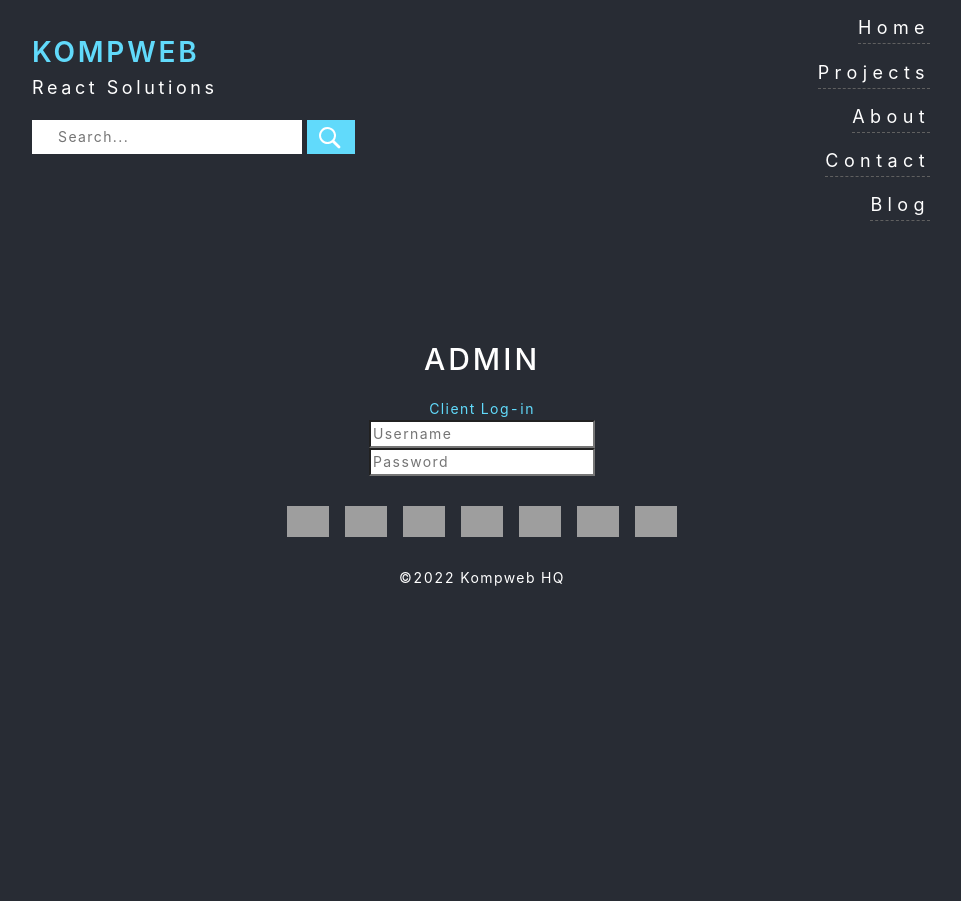
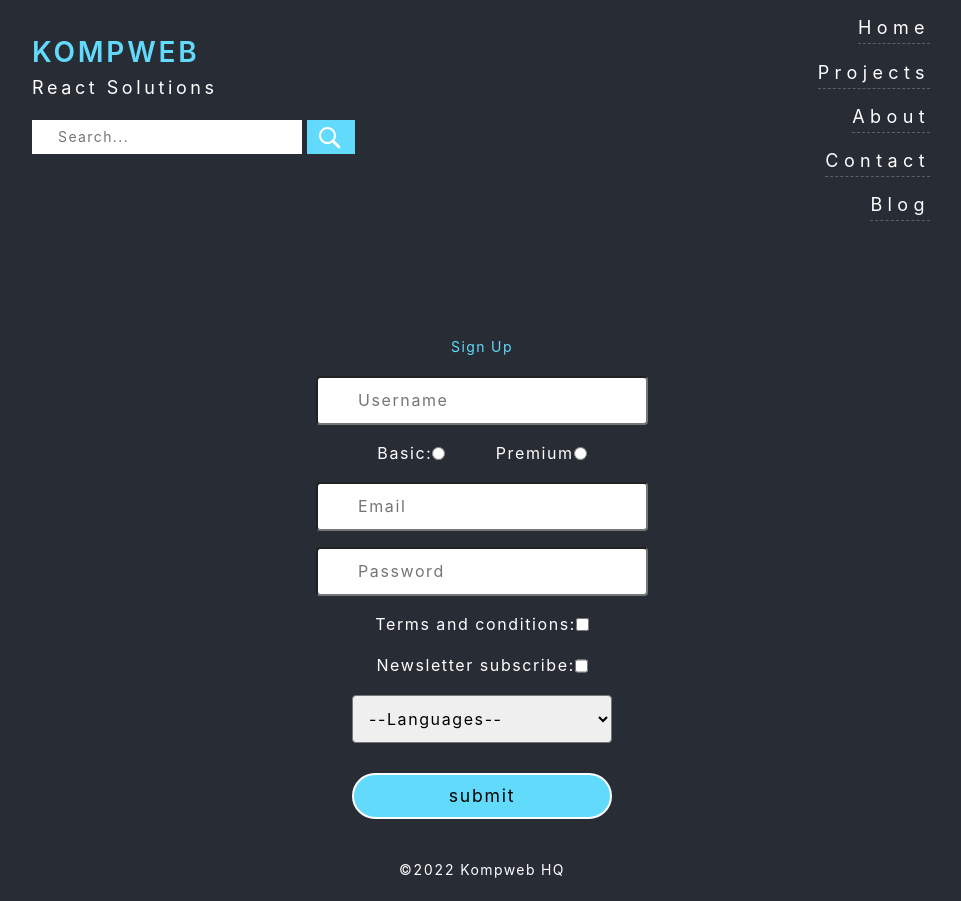
Before and after one commit to Kompweb/Kompweb, a React (Create React App) app in the folder Frontend/: page /admin in a window 1280 px wide. Shown: the whole page, without its empty margins (158-1119 px from the left). Before the commit the page ends 800 px from the top, so only its background shows below. Built offline with nearby package versions, Linux system fonts and the light colour scheme; grey boxes are pictures that could not be loaded.

Commit message:
sign up innitial commit

```diff
--- a/Frontend/package.json
+++ b/Frontend/package.json
@@ -21,7 +21,8 @@
     "react-router-dom": "^6.3.0",
     "react-scripts": "^5.0.1",
     "redux": "^4.2.0",
-    "web-vitals": "^2.1.4"
+    "web-vitals": "^2.1.4",
+    "yup": "^0.32.11"
   },
   "devDependencies": {
     "eslint-config-prettier": "^8.5.0",
--- a/Frontend/src/components/common/Login.js
+++ b/Frontend/src/components/common/Login.js
@@ -1,61 +1,233 @@
-// import React from 'react';
-import React, { useState } from 'react';
-import '../../styles/Login.css';
-import { LockOutlined, UserOutlined } from '@ant-design/icons';
+import React, { useState, useEffect } from 'react';
+import '../../styles/admin.css';
+import * as yup from 'yup';
 
-function App() {
-  const [user, setUser] = useState({ username: '', password: '' });
+const schema = yup.object().shape({
+  name: yup
+    .string()
+    .required('user is required')
+    .min(6, 'user needs to be 6 chars min'),
+  star: yup.string().oneOf(['wars', 'trek'], 'you must select a star'),
+  language: yup.string().oneOf(['1', '2', '3'], 'you must choose a language'),
+  agree: yup.boolean().oneOf([true], 'you must give away your data'),
+});
 
-  const handleChange = event => {
-    if (/^[a-zA-Z]+$/.test(event.target.value)) {
-      setUser({ ...user, [event.target.name]: event.target.value });
-    }
+// // Basic submit event handler and console.log to confirm form submitted
+// const formSubmit = e => {
+//   e.preventDefault();
+//   console.log('submitted');
+// };
+
+export default function App() {
+  const [form, setForm] = useState({
+    name: '',
+    password: '',
+    email: '',
+    star: '',
+    agree: false,
+    website: '',
+    language: '',
+  });
+
+  const [errors, setErrors] = useState({
+    name: '',
+    password: '',
+    email: '',
+    star: '',
+    agree: '',
+    website: '',
+    language: '',
+  });
+
+  const [disabled, setDisabled] = useState(true);
+
+  const setFormErrors = (name, value) => {
+    yup
+      .reach(schema, name)
+      .validate(value)
+      .then(() => setErrors({ ...errors, [name]: '' }))
+      .catch(err => setErrors({ ...errors, [name]: err.errors[0] }));
+  };
+  const change = event => {
+    const { checked, value, name, type } = event.target;
+    const valueToUse = type === 'checkbox' ? checked : value;
+    setFormErrors(name, valueToUse);
+    setForm({ ...form, [name]: valueToUse });
   };
 
-  const handleSubmit = event => {
-    event.preventDefault();
-    setUser({ username: '', password: '' });
-  };
+  useEffect(() => {
+    schema.isValid(form).then(valid => setDisabled(!valid));
+  }, [form]);
 
   return (
-    <div className="home-header">
-      {/* {console.log(user)} */}
-      <form onSubmit={event => handleSubmit(event)}>
+    <div className="admin-form">
+      <div style={{ color: 'red' }}>
+        <div>{errors.name}</div>
+        <div>{errors.star}</div>
+        <div>{errors.agree}</div>
+        <div>{errors.language}</div>
+      </div>
+      <div className="react-form">
+        <form>
           <label>
             <input
+              className="user-name"
+              onChange={change}
+              value={form.name}
+              name="name"
               type="text"
               placeholder="Username"
-            value={user.username}
-            onChange={event => handleChange(event)}
-            prefix={<UserOutlined className="site-form-item-icon" />}
             />
-          <br />
+          </label>
+          <div className="movies-checkbox">
+            <label>
+              Basic:
+              <input
+                onChange={change}
+                checked={form.star === 'trek'}
+                value="trek"
+                name="star"
+                type="radio"
+              />
             </label>
             <label>
+              Premium
               <input
-            type="password"
-            placeholder="Password"
-            value={user.password}
-            onChange={event => handleChange(event)}
-            prefix={<LockOutlined className="site-form-item-icon" />}
+                onChange={change}
+                checked={form.star === 'wars'}
+                value="wars"
+                name="star"
+                type="radio"
               />
             </label>
+          </div>
+
+          <label htmlFor="emailInput">
+            <input
+              className="user-name"
+              id="emailInput"
+              type="email"
+              name="email"
+              placeholder="Email"
+            />
+          </label>
+
+          <label htmlFor="passwordInput">
+            <input
+              className="user-name"
+              id="passwordInput"
+              type="password"
+              name="password"
+              placeholder="Password"
+            />
+          </label>
+          <div className="conditions">
+            <label htmlFor="termsInput">
+              Terms and conditions:
+              <input id="termsInput" type="checkbox" name="terms" />
+            </label>
+            <label>
+              Newsletter subscribe:
+              <input
+                onChange={change}
+                checked={form.agree}
+                name="agree"
+                type="checkbox"
+              />
+            </label>
+          </div>
+          <label>
+            <select onChange={change} value={form.language} name="language">
+              <option value="">--Languages--</option>
+              <option value="1">JavaScript</option>
+              <option value="2">Python</option>
+              <option value="3">Java</option>
+            </select>
+          </label>
           <br />
-        {/* <label>
-          <input type="checkbox" className="remembeP"></input>
-          Forgot password
-          <a className="login-form-forgot" href=""></a>
-        </label>
-        <button type="primary" htmlType="submit" className="login-btn">
-          Log in
-        </button>
-        <span>Or</span>
-        <a className="Register" href="/contact">
-          register now!
-        </a> */}
+          <button disabled={disabled}>submit</button>
         </form>
+      </div>
     </div>
   );
 }
 
-export default App;
+// export default function App() {
+//   // const [user, setUser] = useState({ username: '', password: '' });
+//   const [form, setForm] = useState({
+//     user: '',
+//     star: '',
+//     agree: false,
+//     language: '',
+//   });
+
+//   const change = event => {
+//     const { checked, value, name, type } = event.target;
+//     const valueToUse = type === 'checkbox' ? checked : value;
+//     setForm({ ...form, [name]: valueToUse });
+//   };
+
+//   // const [form, setForm] = useState({
+//   //   user: '',
+//   //   ageRange: '',
+//   //   state: '',
+//   //   isGoing: false,
+//   // });
+
+//   // const handleChange = event => {
+//   //   if (/^[a-zA-Z]+$/.test(event.target.value)) {
+//   //     setUser({ ...user, [event.target.name]: event.target.value });
+//   //   }
+//   // };
+
+//   // const handleSubmit = event => {
+//   //   event.preventDefault();
+//   //   setUser({ username: '', password: '' });
+//   // };
+
+//   return (
+//     <div className="react-form">
+//       {console.log(user)}
+//       <form onSubmit={event => handleSubmit(event)}>
+//         <label>
+//           <input
+//             type="text"
+//             placeholder="Username"
+//             value={user.username}
+//             onChange={event => handleChange(event)}
+//           />
+//           <br />
+//         </label>
+//         <label>
+//           <input
+//             type="password"
+//             placeholder="Password"
+//             value={user.password}
+//             onChange={event => handleChange(event)}
+//           />
+//         </label>
+//         <br />
+
+//         <label className="b-form">
+//           <input type="checkbox" name="anotherOne" checked={false} />
+//           <input
+//             value={form.user}
+//             name="user"
+//             type="text"
+//             onChange={handleChange}
+//           />
+//           Remember me
+//           {' | '}
+//           <a href="/contact">Forgat password</a>
+//         </label>
+//         <label className="c-form">
+//           <button type="primary" htmltype="submit" className="login-btn">
+//             Log in
+//           </button>
+//           <span>Or</span>
+//           <a href="/contact">register now!</a>
+//         </label>
+//       </form>
+//     </div>
+//   );
+// }
--- a/Frontend/src/components/pages/Admin/Dashboard.js
+++ b/Frontend/src/components/pages/Admin/Dashboard.js
@@ -1,23 +1,24 @@
 import React from 'react';
-import Languages from '../../common/Languages';
+import '../../../styles/style.css';
+// import Languages from '../../common/Languages';
 import Login from '../../common/Login';
 
 function AdminDashboard() {
   return (
-    <div className="Dashboard">
+    <div className="admin-dashboard">
       <header className="admin-header">
-        <h1>ADMIN</h1>
+        {/* <h1>ADMIN</h1> */}
         <a
           className="App-link-client"
-          href="/projects"
+          href="/admin"
           target="_blank"
           rel="noopener noreferrer"
         >
-          Client Log-in
+          Sign Up
         </a>
         <Login />
       </header>
-      <Languages />
+      {/* <Languages /> */}
     </div>
   );
 }
--- a/Frontend/src/styles/Login.css
+++ b/Frontend/src/styles/Login.css
@@ -14,7 +14,7 @@
   width: 200px;
   height: 2.3rem;
   background-color: #282c34;
-  /* color: #ffffff; */
+  color: #ffffff;
   box-shadow: 0 0 2px 1px #61dafb, rgb(87, 87, 87) 2px 3px 4px 0 inset;
 }
 
--- /dev/null
+++ b/Frontend/src/styles/admin.css
@@ -0,0 +1,76 @@
+.admin-form {
+  margin-top: 10px;
+  color: rgb(242, 6, 6);
+
+  /* border: 2px solid blue; */
+}
+.user-name {
+  color: rgb(0, 0, 0);
+}
+
+.admin-form label {
+  /* display: block; */
+  color: white;
+  display: flex;
+  /* text-align: center; */
+  justify-content: center;
+  font-size: 16px;
+  /* width: 400px; */
+  padding: 8px 0;
+  /* border: 2px solid rgb(0, 255, 55); */
+}
+.react-form input {
+  padding: 10px 40px;
+  /* margin: 0; */
+  /* width: 260px; */
+}
+.react-form {
+  margin-bottom: 40px;
+  /* border: 2px solid rgb(74, 74, 92); */
+}
+.react-form input {
+  /* width: 240px; */
+  border-radius: 4px;
+}
+.react-form select {
+  width: 260px;
+  padding: 12px;
+  color: rgb(0, 0, 0);
+  border-radius: 4px;
+}
+.movies-checkbox {
+  width: 260px;
+  /* text-align: center; */
+  display: flex;
+  /* flex-direction: row; */
+  /* align-items: right; */
+  /* justify-content: flex-start; */
+  /* margin: 0; */
+  /* padding: 4px; */
+  /* border: 2px solid rgb(255, 0, 47); */
+}
+.conditions label {
+  width: 260px;
+  /* margin: 0; */
+  /* display: flex; */
+  /* flex-direction: row; */
+  text-align: right;
+  /* border: 2px solid rgb(84, 81, 81); */
+  /* padding: 2px 20px; */
+}
+.react-form button {
+  width: 260px;
+  height: 46px;
+  color: black;
+  /* display: flex; */
+  /* justify-content: center; */
+  /* align-items: center; */
+  /* text-align: center; */
+  /* margin: 10px 100px; */
+  /* right: 0; */
+  border: 2px solid rgb(255, 255, 255);
+  border-radius: 25px;
+  /* display: flex; */
+  /* align-items: center; */
+  /* justify-content: center; */
+}
--- a/Frontend/src/styles/style.css
+++ b/Frontend/src/styles/style.css
@@ -1,8 +1,6 @@
 .App {
   text-align: center;
   margin-top: 100px;
-  /* border: 1px solid red; */
-  /* position: relative; */
 }
 @media (prefers-reduced-motion: no-preference) {
   .react-logo {
@@ -33,9 +31,6 @@
 .home-header span {
   color: white;
   margin: 0;
-}
-.Register {
-  margin-left: 6px;
 }
 .link-client {
   color: #ffffff;
```
Also changed, not shown: 1 other file (tests, documents, lock files or other folders). Lines whose indentation alone changed are shown as unchanged.
